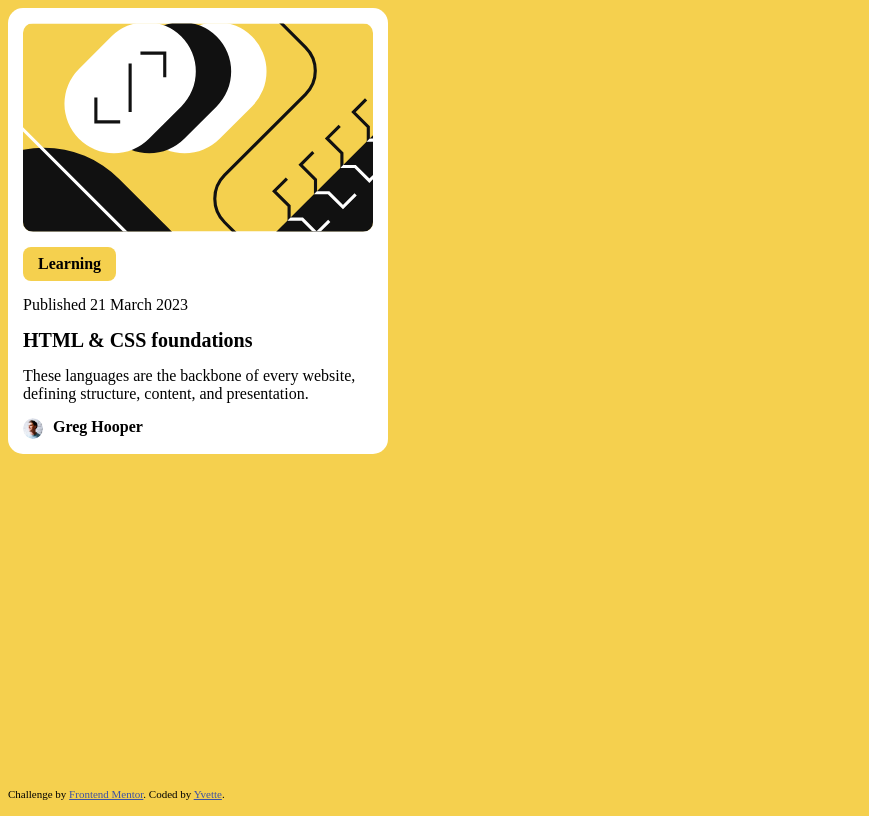
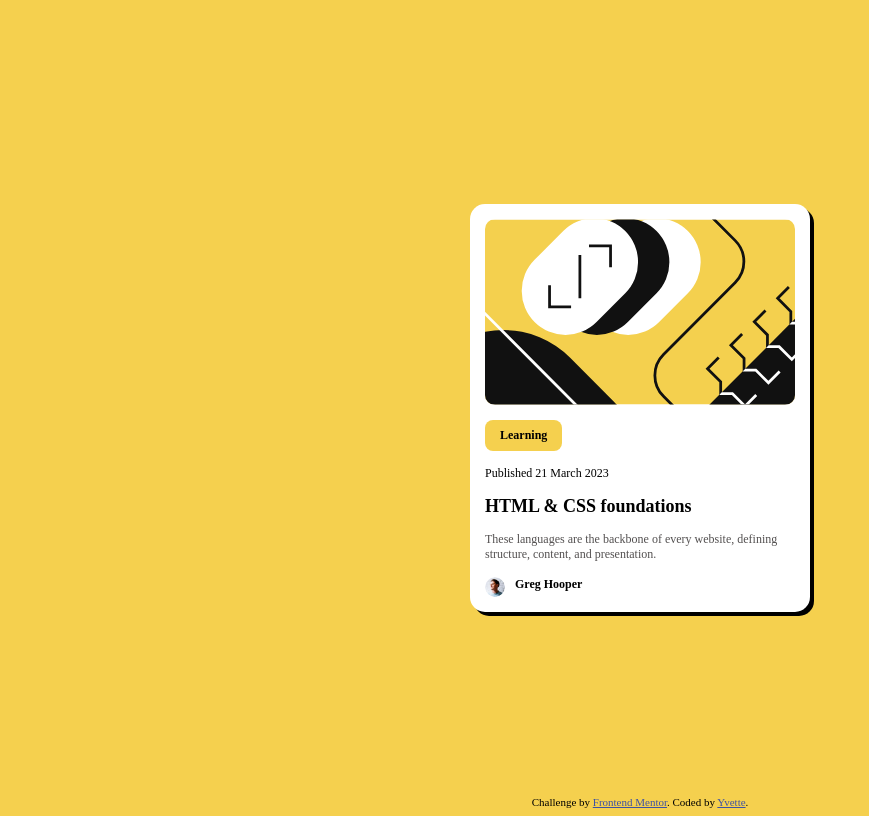
Before and after one commit to yvette-chica/frontend_mentor_challenges, a plain HTML site: page blog-preview-card-main/index.html in a window 1280 px wide. Shown: the whole page, without its empty margins (0-869 px from the left). Drawn offline with Linux system fonts and the light colour scheme.

Commit message:
Alignment and font styling fixes

```diff
--- a/blog-preview-card-main/index.html
+++ b/blog-preview-card-main/index.html
@@ -15,22 +15,21 @@
             .attribution { font-size: 0.6875rem; text-align: center; }
             .attribution a { color: hsl(228, 45%, 44%); }
         </style>
-        <link rel="stylesheet" href="styles.css" />
     </head>
     <body>
 
 
     <div class="card">
-        <img src=assets/images/illustration-article.svg alt="abstract-code-image">
+        <img src="assets/images/illustration-article.svg" alt="abstract-code-image">
         <span class="tag">Learning</span>
         <span class="publication-date">Published 21 March 2023 </span>
-        <div class="article-title">HTML &amp CSS foundations</div>
+        <div class="article-title">HTML &amp; CSS foundations</div>
         <div class="article-description">
             These languages are the backbone of every website,
             defining structure, content, and presentation.
         </div>
         <div class="author">
-            <img src=assets/images/image-avatar.webp alt="author-avatar">
+            <img src="assets/images/image-avatar.webp" alt="author-avatar">
             <span class="author-name">Greg Hooper</span>
         </div>
     </div>
--- a/blog-preview-card-main/styles.css
+++ b/blog-preview-card-main/styles.css
@@ -1,14 +1,21 @@
 body {
+    position: relative;
     background: #f5d04e;
+    display: flex;
+    justify-content: center;
+    align-items: center;
+    min-height: 100vh;
 
     .card {
         display: flex;
         flex-direction: column;
         gap: 15px;
-        width: 350px;
+        width: 310px;
         border-radius: 15px;
+        box-shadow: 4px 4px 0px black;
         padding: 15px;
         background-color: white;
+        font-size: 12px;
 
         img {
             border-radius: 10px;
@@ -25,7 +32,11 @@ body {
 
         .article-title {
             font-weight: bold;
-            font-size: 20px;
+            font-size: 18px;
+        }
+
+        .article-description {
+            color: #535050;
         }
 
         .author {
```
